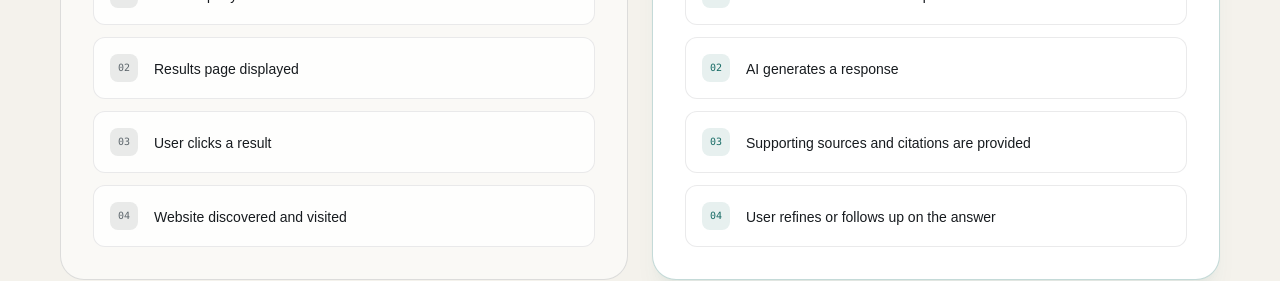
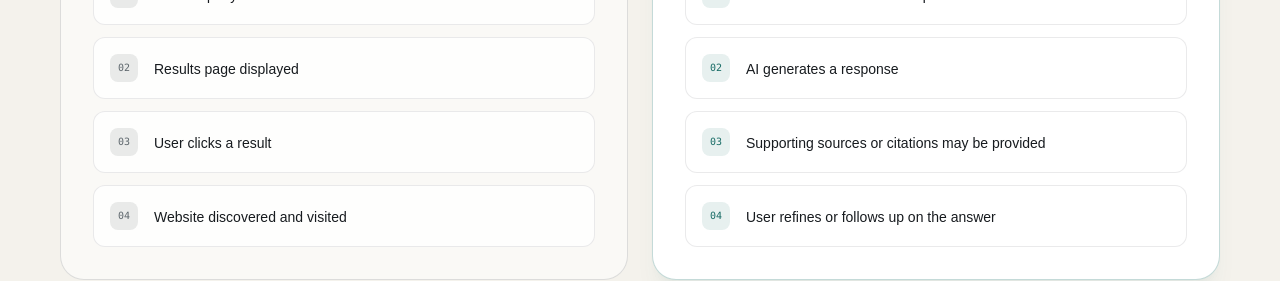
Before and after one commit to devtalish/velnaro-web, a Next.js app: page /ai-search-visibility in a window 1280 px wide. Shown: the part 1040-1321 px from the top of the page. Built offline with nearby package versions, Linux system fonts and the light colour scheme; no server answers; a web font is replaced by a local one.

Commit message:
Qualify AI citation example to avoid implying universal citations

```diff
--- a/app/ai-search-visibility/page.tsx
+++ b/app/ai-search-visibility/page.tsx
@@ -186,7 +186,7 @@ export default function AISearchVisibility() {
         aiItems={[
           "User asks a conversational question",
           "AI generates a response",
-          "Supporting sources and citations are provided",
+          "Supporting sources or citations may be provided",
           "User refines or follows up on the answer",
         ]}
       />
```
